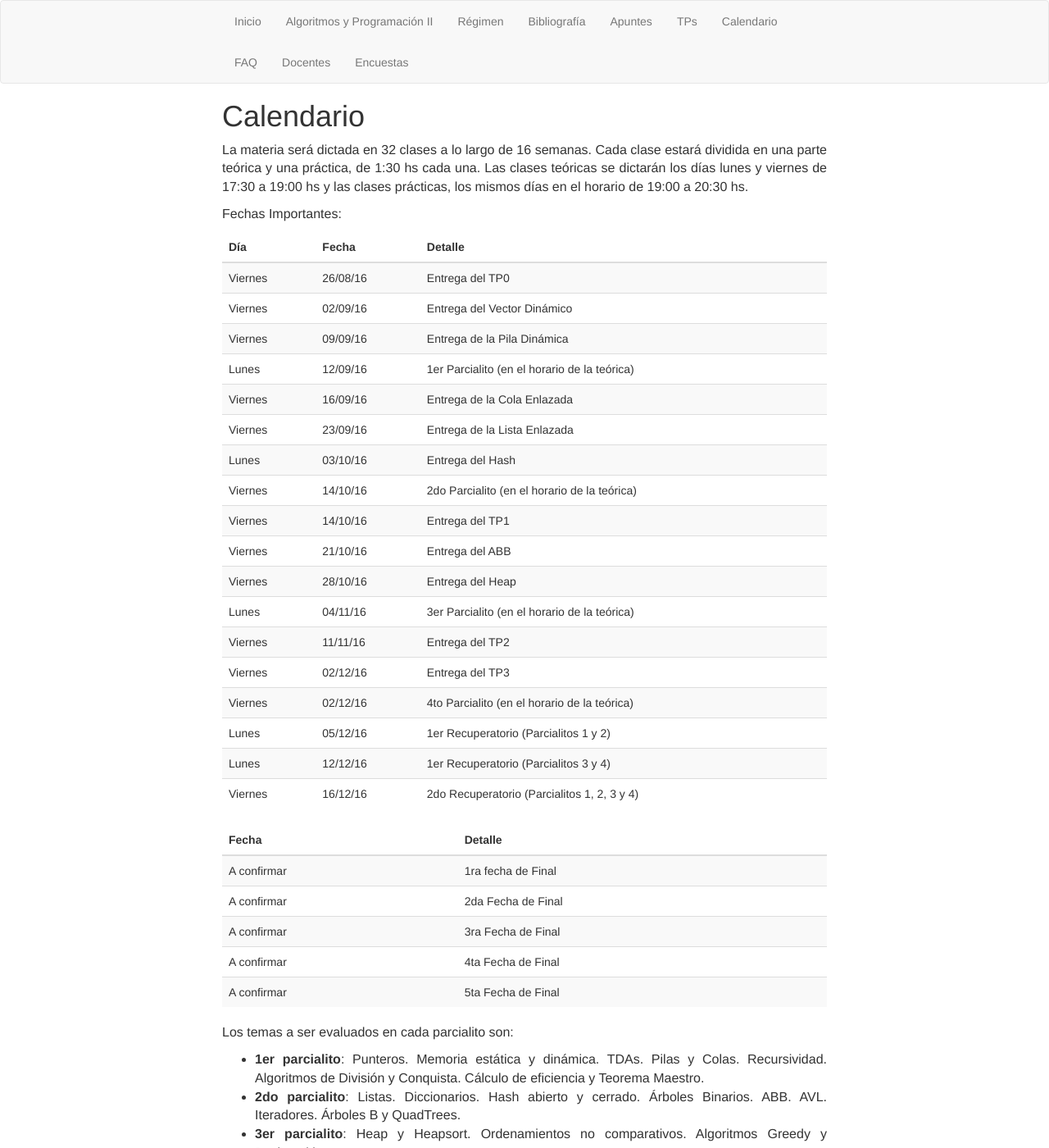
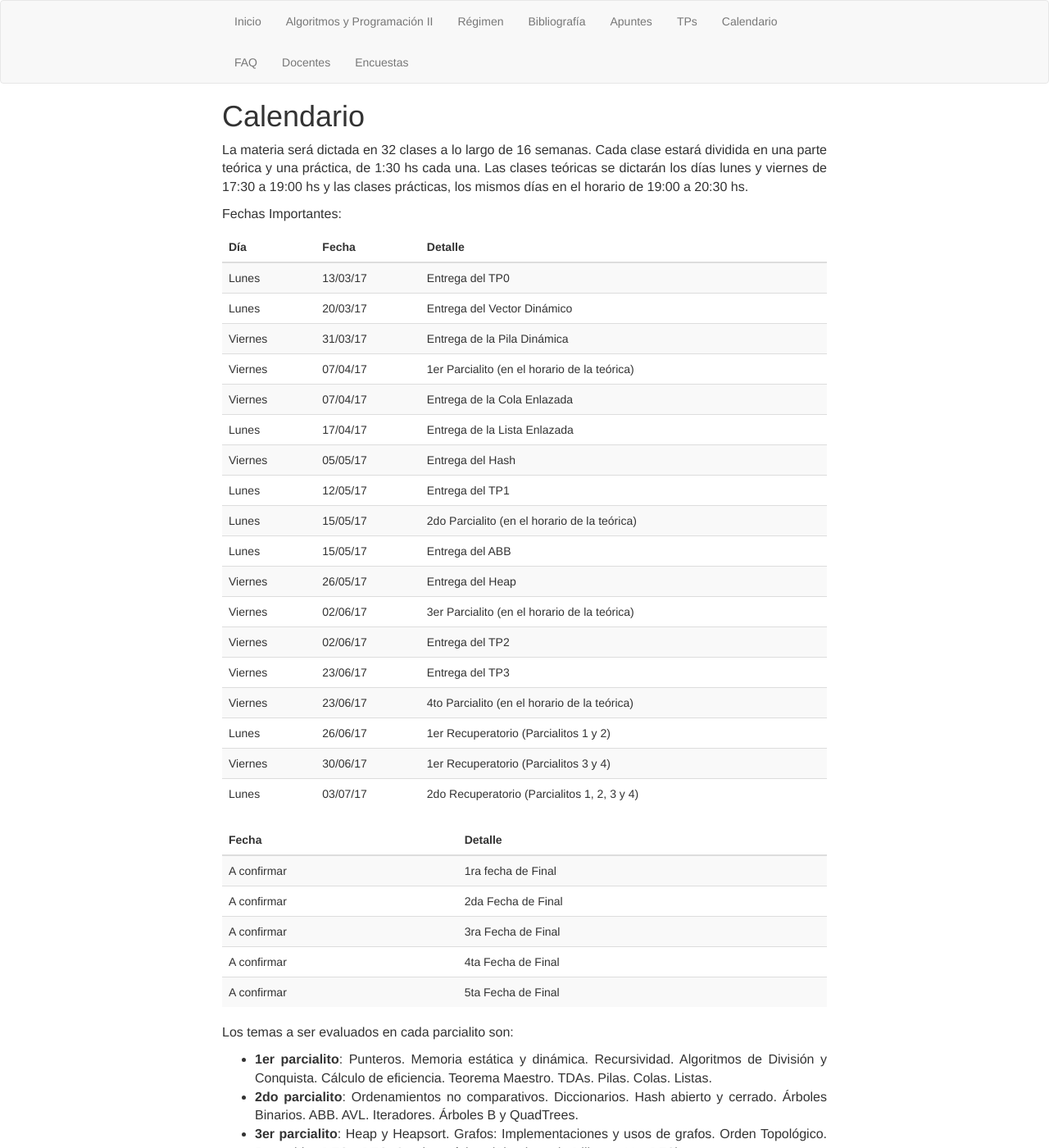
Before and after one commit to algoritmos-rw/algoritmos, a Jekyll site: the page built from 05_calendario.md, in a window 1280 px wide and 1400 px high. Shown: the whole window at 82% size. Built offline with Jekyll 4.4.1, drawn with Linux system fonts in a browser that asks for light colours; some of the changed text lies outside the part shown.

Commit message:
Calendario 2017.

```diff
--- a/05_calendario.md
+++ b/05_calendario.md
@@ -14,37 +14,37 @@ Fechas Importantes:
 {: .table .table-striped}
 | Día        |   Fecha   |      Detalle     |
 |------------|-----------|------------------|
-| Viernes    | 26/08/16 | Entrega del TP0 |
-| Viernes    | 02/09/16 | Entrega del Vector Dinámico |
-| Viernes    | 09/09/16 | Entrega de la Pila Dinámica |
-| Lunes      | 12/09/16 | 1er Parcialito (en el horario de la teórica) |
-| Viernes    | 16/09/16 | Entrega de la Cola Enlazada |
-| Viernes    | 23/09/16 | Entrega de la Lista Enlazada |
-| Lunes      | 03/10/16 | Entrega del Hash |
-| Viernes    | 14/10/16 | 2do Parcialito (en el horario de la teórica) |
-| Viernes    | 14/10/16 | Entrega del TP1 |
-| Viernes    | 21/10/16 | Entrega del ABB |
-| Viernes    | 28/10/16 | Entrega del Heap |
-| Lunes      | 04/11/16 | 3er Parcialito (en el horario de la teórica) |
-| Viernes    | 11/11/16 | Entrega del TP2 |
-| Viernes    | 02/12/16 | Entrega del TP3 |
-| Viernes    | 02/12/16 | 4to Parcialito (en el horario de la teórica) |
-| Lunes      | 05/12/16 | 1er Recuperatorio (Parcialitos 1 y 2) |
-| Lunes      | 12/12/16 | 1er Recuperatorio (Parcialitos 3 y 4) |
-| Viernes    | 16/12/16 | 2do Recuperatorio (Parcialitos 1, 2, 3 y 4) |
+| Lunes      | 13/03/17 | Entrega del TP0 |
+| Lunes      | 20/03/17 | Entrega del Vector Dinámico |
+| Viernes    | 31/03/17 | Entrega de la Pila Dinámica |
+| Viernes    | 07/04/17 | 1er Parcialito (en el horario de la teórica) |
+| Viernes    | 07/04/17 | Entrega de la Cola Enlazada |
+| Lunes      | 17/04/17 | Entrega de la Lista Enlazada |
+| Viernes    | 05/05/17 | Entrega del Hash |
+| Lunes      | 12/05/17 | Entrega del TP1 |
+| Lunes      | 15/05/17 | 2do Parcialito (en el horario de la teórica) |
+| Lunes      | 15/05/17 | Entrega del ABB |
+| Viernes    | 26/05/17 | Entrega del Heap |
+| Viernes    | 02/06/17 | 3er Parcialito (en el horario de la teórica) |
+| Viernes    | 02/06/17 | Entrega del TP2 |
+| Viernes    | 23/06/17 | Entrega del TP3 |
+| Viernes    | 23/06/17 | 4to Parcialito (en el horario de la teórica) |
+| Lunes      | 26/06/17 | 1er Recuperatorio (Parcialitos 1 y 2) |
+| Viernes    | 30/06/17 | 1er Recuperatorio (Parcialitos 3 y 4) |
+| Lunes      | 03/07/17 | 2do Recuperatorio (Parcialitos 1, 2, 3 y 4) |
 
 {: .table .table-striped}
-| Fecha      |      Detalle          |
-|------------|-----------------------|
-| A confirmar | 1ra fecha de Final|
-| A confirmar | 2da Fecha de Final|
-| A confirmar | 3ra Fecha de Final|
-| A confirmar | 4ta Fecha de Final|
+| Fecha       |      Detalle       |
+|- -----------|--------------------|
+| A confirmar | 1ra fecha de Final |
+| A confirmar | 2da Fecha de Final |
+| A confirmar | 3ra Fecha de Final |
+| A confirmar | 4ta Fecha de Final |
 | A confirmar | 5ta Fecha de Final |
 
 
 Los temas a ser evaluados en cada parcialito son:
-- **1er parcialito**: Punteros. Memoria estática y dinámica. TDAs. Pilas y Colas. Recursividad. Algoritmos de División y Conquista. Cálculo de eficiencia y Teorema Maestro.
-- **2do parcialito**: Listas. Diccionarios. Hash abierto y cerrado. Árboles Binarios. ABB. AVL. Iteradores. Árboles B y QuadTrees.
-- **3er parcialito**: Heap y Heapsort. Ordenamientos no comparativos. Algoritmos Greedy y Backtracking.
-- **4to parcialito**: Programación Dinámica. Grafos: Implementaciones y usos de grafos. Orden Topológico. Recorridos DFS y BFS. Camino mínimo (Algoritmo de Dijkstra, A** y BFS). MST (Algoritmos de Prim y Kruskal).
+- **1er parcialito**: Punteros. Memoria estática y dinámica. Recursividad. Algoritmos de División y Conquista. Cálculo de eficiencia. Teorema Maestro. TDAs. Pilas. Colas. Listas.
+- **2do parcialito**: Ordenamientos no comparativos. Diccionarios. Hash abierto y cerrado. Árboles Binarios. ABB. AVL. Iteradores. Árboles B y QuadTrees.
+- **3er parcialito**: Heap y Heapsort. Grafos: Implementaciones y usos de grafos. Orden Topológico. Recorridos DFS y BFS. Camino mínimo (Algoritmo de Dijkstra, A* y BFS).
+- **4to parcialito**: MST (Algoritmos de Prim y Kruskal). Algoritmos Greedy. Backtracking. Programación Dinámica.
```
